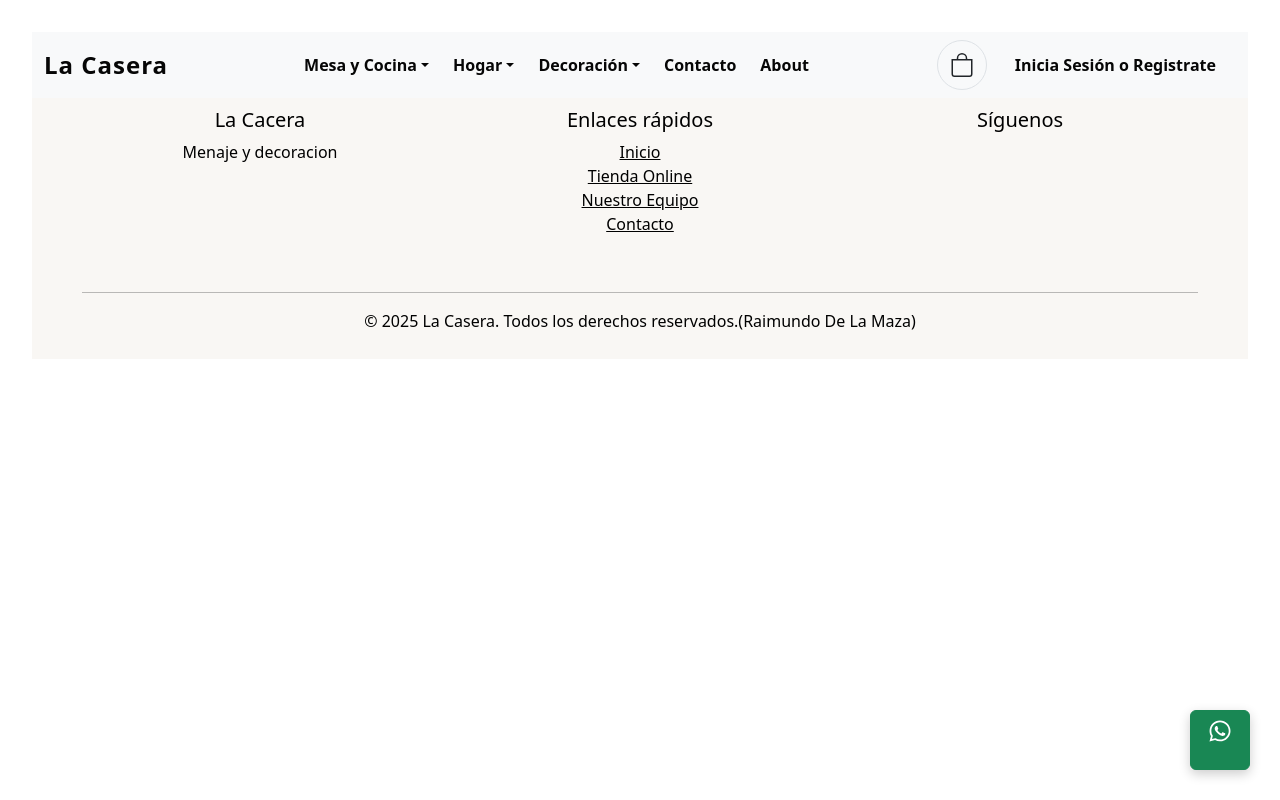
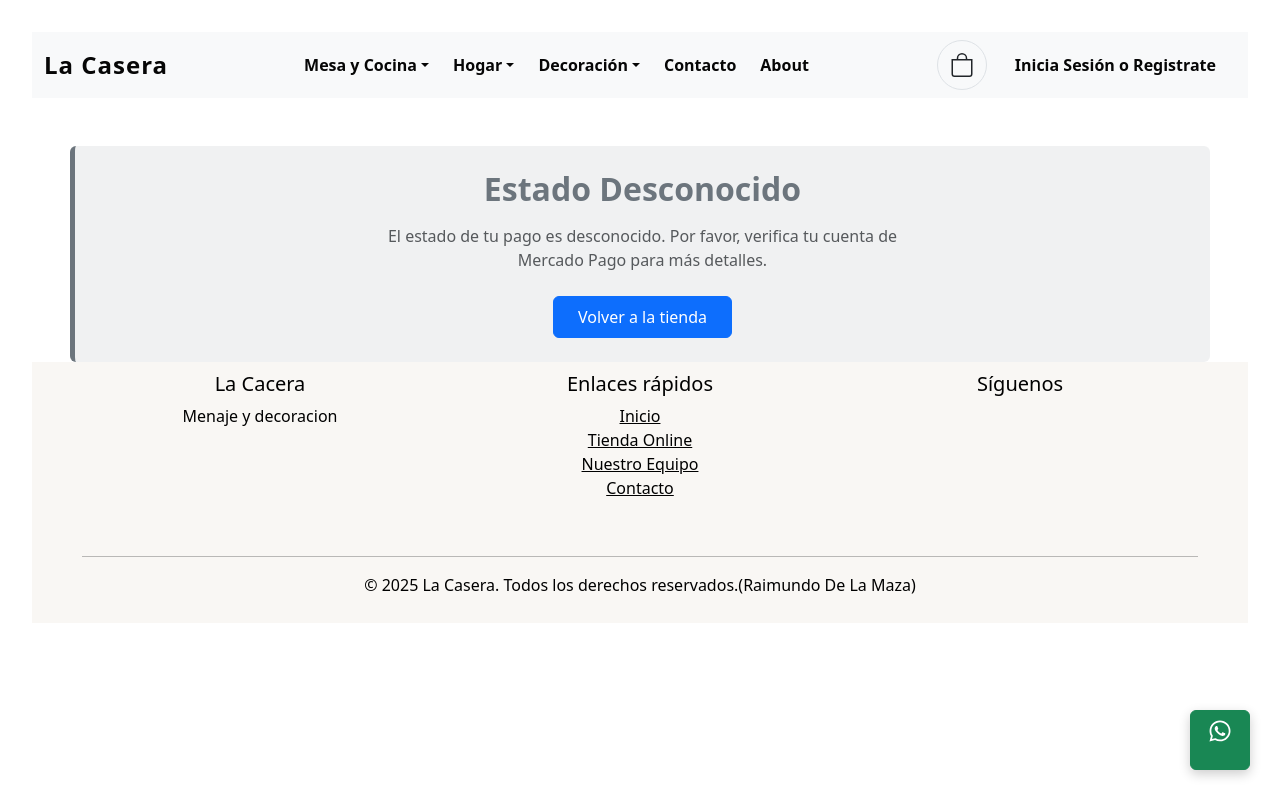
Before and after one commit to Rdelamaza/Proyecto_7, a React (Vite) app in the folder LaCaseraFrontend/: page /mercadopago/status in a window 1280 px wide. Built offline with nearby package versions, Linux system fonts and the light colour scheme; no server answers.

Commit message:
feat:MercadoPago button and function

```diff
--- a/LaCaseraFrontend/package.json
+++ b/LaCaseraFrontend/package.json
@@ -13,6 +13,7 @@
     "@fortawesome/fontawesome-svg-core": "^6.7.2",
     "@fortawesome/free-solid-svg-icons": "^6.7.2",
     "@fortawesome/react-fontawesome": "^0.2.2",
+    "@mercadopago/sdk-react": "^1.0.3",
     "@react-icons/all-files": "^4.1.0",
     "axios": "^1.9.0",
     "bootstrap": "^5.3.5",
--- a/LaCaseraFrontend/src/config/env.config.js
+++ b/LaCaseraFrontend/src/config/env.config.js
@@ -8,6 +8,7 @@ export const env = {
         locale: import.meta.env.VITE_LOCALE,
         minimumFractionDigits: Number(import.meta.env.VITE_MINIMUM_FRACTION_DIGITS) || 0,
         maximumFractionDigits: Number(import.meta.env.VITE_MAXIMUM_FRACTION_DIGITS) || 0,
-    }
+    },
+    mp_publicKey: import.meta.env.VITE_MP_PUBLIC_KEY
 
 }
--- a/LaCaseraFrontend/src/modules/cart/components/CartAddButton.jsx
+++ b/LaCaseraFrontend/src/modules/cart/components/CartAddButton.jsx
@@ -1,7 +1,7 @@
 import React from "react";
 import useCartContext from "../context/CartContext";
 import { Button } from "react-bootstrap";
-import './cartaddbutton.css'; // Importa tu archivo CSS personalizado
+import './cartaddbutton.css';
 
 export const CartAddButton = ({ product, isAvailable, size = "small", color = "primaryColor" }) => {
     const addItem = useCartContext((state) => state.addItem);
@@ -11,12 +11,11 @@ export const CartAddButton = ({ product, isAvailable, size = "small", color = "p
         }
     };
 
-  // Construye dinámicamente las clases CSS
     const buttonClasses = `buttonBase ${size} ${color}`;
 
         return (
             <Button
-                className={buttonClasses} // Aplica tus clases CSS personalizadas
+                className={buttonClasses}
                 onClick={handleAddToCart}
                 disabled={!isAvailable}
                 aria-disabled={!isAvailable}
--- a/LaCaseraFrontend/src/modules/cart/pages/CartPage/CartPage.jsx
+++ b/LaCaseraFrontend/src/modules/cart/pages/CartPage/CartPage.jsx
@@ -5,6 +5,7 @@ import useCartContext from '../../context/CartContext';
 import './cartpage.css';
 import formatCurrency from '../../../../shared/utils/formatCurrency';
 import { env } from '../../../../config/env.config';
+import { MercadoPagoButton } from '../../../payments/components/MercadoPagoButton';
 
 const { optionsCurrency } = env;
 
@@ -18,6 +19,12 @@ const CartPage = () => {
         removeItem,
         clearCart
     } = useCartContext();
+
+        const handleCheckout = () => {
+        alert("Pedido realizado con éxito! muchas gracias por su compra!");
+        clearCart();
+        onClose();
+    };
 
 
     const calculatedTotal = products.reduce(
@@ -126,7 +133,15 @@ const CartPage = () => {
                         <span>Total:</span>
                         <span>{formatCurrency(totalPrice, optionsCurrency)}</span>
                     </div>
-                    <button className="checkout-btn">Proceder al pago</button>
+
+                    {/*<button className="checkout-btn">Proceder al pago</button>*/}
+                    <MercadoPagoButton
+                        cart = {products}
+                        onPaymentSuccess={handleCheckout}
+
+
+                    />
+
                     <button
                         className="clear-cart"
                         onClick={() => {
--- /dev/null
+++ b/LaCaseraFrontend/src/modules/payments/components/MercadoPagoButton.jsx
@@ -0,0 +1,73 @@
+import { initMercadoPago, Wallet } from '@mercadopago/sdk-react';
+import { useEffect, useState } from 'react';
+import { mercadoPagoPreference } from '../services/paymentService';
+
+import { env } from "../../../config/env.config";
+
+const { mp_publicKey, optionsCurrency: { locale } } = env
+
+export const MercadoPagoButton = ({ cart, onPaymentSuccess }) => {
+    const [ preferenceId, setPreferenceId ] = useState(null);
+    const [ loading, setLoading ] = useState(false);
+
+    useEffect(() => {
+        initMercadoPago(mp_publicKey, { locale });
+    }, [])
+
+    const handleGeneratePreference = async() => {
+        setLoading(true);
+        try {
+            const { data } = await  mercadoPagoPreference({ cart });
+            setPreferenceId(data.id)
+        } catch (error) {
+            console.error('Error al procesar el pago', error);
+        } finally {
+            setLoading(false);
+        }
+    };
+
+return (
+        <div className="d-flex flex-column align-items-center gap-3">
+            <button
+                onClick={handleGeneratePreference}
+                className={`btn btn-primary w-100 py-2 d-flex align-items-center justify-content-center ${
+                    loading ? "opacity-75" : ""
+                }`}
+                disabled={loading}
+            >
+                {loading ? (
+                    <>
+                        <span
+                            className="spinner-border spinner-border-sm me-2"
+                            role="status"
+                            aria-hidden="true"
+                        ></span>
+                        Cargando pasarela de pago...
+                    </>
+                ) : (
+                    <>
+                        <img
+                            src="https://http2.mlstatic.com/frontend-assets/ui-navigation/5.18.9/mercadopago/logo__small@2x.png"
+                            alt="Mercado Pago"
+                            className="me-2"
+                            style={{ height: '20px' }}
+                        />
+                        Pagar con Mercado Pago
+                    </>
+                )}
+            </button>
+
+            {preferenceId && (
+                <div className="w-100 mt-3">
+                    <Wallet
+                        initialization={{ preferenceId }}
+                        onReady={() => console.log('Mercado Pago Wallet esta listo')}
+                        onError={(error) => console.error('Error en la pasarela de pago', error)}
+                        onPayment={(details) => onPaymentSuccess(details)}
+                    />
+                </div>
+            )}
+        </div>
+    );
+
+};
--- /dev/null
+++ b/LaCaseraFrontend/src/modules/payments/components/MercadoPagoStatus.jsx
@@ -0,0 +1,38 @@
+import { Link, useLocation } from "react-router-dom"
+
+import { message } from "../utils/message"
+import { statusStyles } from "../utils/stylesFormat"
+
+
+
+export const MercadoPagoStatus = () => {
+    const location = useLocation();
+    const queryParams = new URLSearchParams(location.search);
+    const status = queryParams.get('status');
+
+    const { title, description } = message[status] || message.default
+
+    const bootstrapStatusStyles = {
+        approved: 'bg-success bg-opacity-10 border-start border-success border-5 text-success',
+        failure: 'bg-danger bg-opacity-10 border-start border-danger border-5 text-danger',
+        pending: 'bg-info bg-opacity-10 border-start border-info border-5 text-info',
+        default: 'bg-secondary bg-opacity-10 border-start border-secondary border-5 text-secondary'
+    };
+
+    return (
+        <div className={`container mt-5 p-4 rounded ${bootstrapStatusStyles[status] || bootstrapStatusStyles.default}`}>
+            <div className="row justify-content-center">
+                <div className="col-md-8 col-lg-6">
+                    <h2 className="h2 fw-bold mb-3">{title}</h2>
+                    <p className="text-muted mb-4">{description}</p>
+                    <Link
+                        to={'/'}
+                        className="btn btn-primary px-4 py-2"
+                    >
+                        Volver a la tienda
+                    </Link>
+                </div>
+            </div>
+        </div>
+    );
+};
--- /dev/null
+++ b/LaCaseraFrontend/src/modules/payments/services/paymentService.js
@@ -0,0 +1,11 @@
+import { apiClient } from '../../../shared/services/apiClient';
+
+export const mercadoPagoPreference = async({ cart }) => {
+    try {
+        const { data } = await apiClient.post("/payments/create-payment", { cart });
+        return data;
+    } catch (error) {
+        console.error('Error al crear las preferencias de pago:', error);
+        throw new Error(error);
+    }
+};
--- /dev/null
+++ b/LaCaseraFrontend/src/modules/payments/utils/message.js
@@ -0,0 +1,23 @@
+
+export const message = {
+    approved: {
+        title: '💸 Pago éxito! 💸',
+        description: 'Tu pago ha sido procesado con éxito. Gracias por tu compra!',
+        status: 'approved'
+    },
+    failure: {
+        title: '🚫 Pago Fallido! 🚫',
+        description: 'Lo sentimos, Tu pago no ha podido ser procesado. Por favor, intenta nuevamente mas tarde.',
+        status: 'failure'
+    },
+    pending: {
+        title: '⏳ Pago Pendiente! ⏳',
+        description: 'Tu pago está pendiente de confirmación. Te notificaremos cuando se complete el proceso.',
+        status: 'pending'
+    },
+    default: {
+        title: ' Estado Desconocido ',
+        description: 'El estado de tu pago es desconocido. Por favor, verifica tu cuenta de Mercado Pago para más detalles.',
+        status: 'default'
+    }
+}
--- /dev/null
+++ b/LaCaseraFrontend/src/modules/payments/utils/stylesFormat.js
@@ -0,0 +1,6 @@
+export const statusStyles = {
+    approved: 'bg-success bg-opacity-10 border-start border-success border-5 text-success',
+    failure: 'bg-danger bg-opacity-10 border-start border-danger border-5 text-danger',
+    pending: 'bg-info bg-opacity-10 border-start border-info border-5 text-info',
+    default: 'bg-secondary bg-opacity-10 border-start border-secondary border-5 text-secondary'
+};
--- a/LaCaseraFrontend/src/router/AppRouter/AppRouter.jsx
+++ b/LaCaseraFrontend/src/router/AppRouter/AppRouter.jsx
@@ -7,6 +7,7 @@ import MenajePage from '../../modules/products/pages/Menaje/MenajePage';
 import { LoginPage } from '../../modules/auth/pages/LoginPage/Login';
 import CartPage from '../../modules/cart/pages/CartPage/CartPage'
 import { RegisterPage } from '../../modules/auth/pages/RegisterPage/Register';
+import { MercadoPagoStatus } from '../../modules/payments/components/MercadoPagoStatus';
 
 export const AppRouter = () => {
     return (
@@ -20,6 +21,7 @@ export const AppRouter = () => {
                 <Route path="/login" element={<LoginPage/>} />
                 <Route path="/register" element={<RegisterPage/>}/>
                 <Route path="/cart" element={<CartPage/>}/>
+                <Route path="/mercadopago/status" element= {<MercadoPagoStatus/>}/>
                 {/*
 
                 <Route path="/manteleria" element={<ManteleriaPage/>}/>
```
Also changed, not shown: 2 other files (tests, documents, lock files or other folders).
